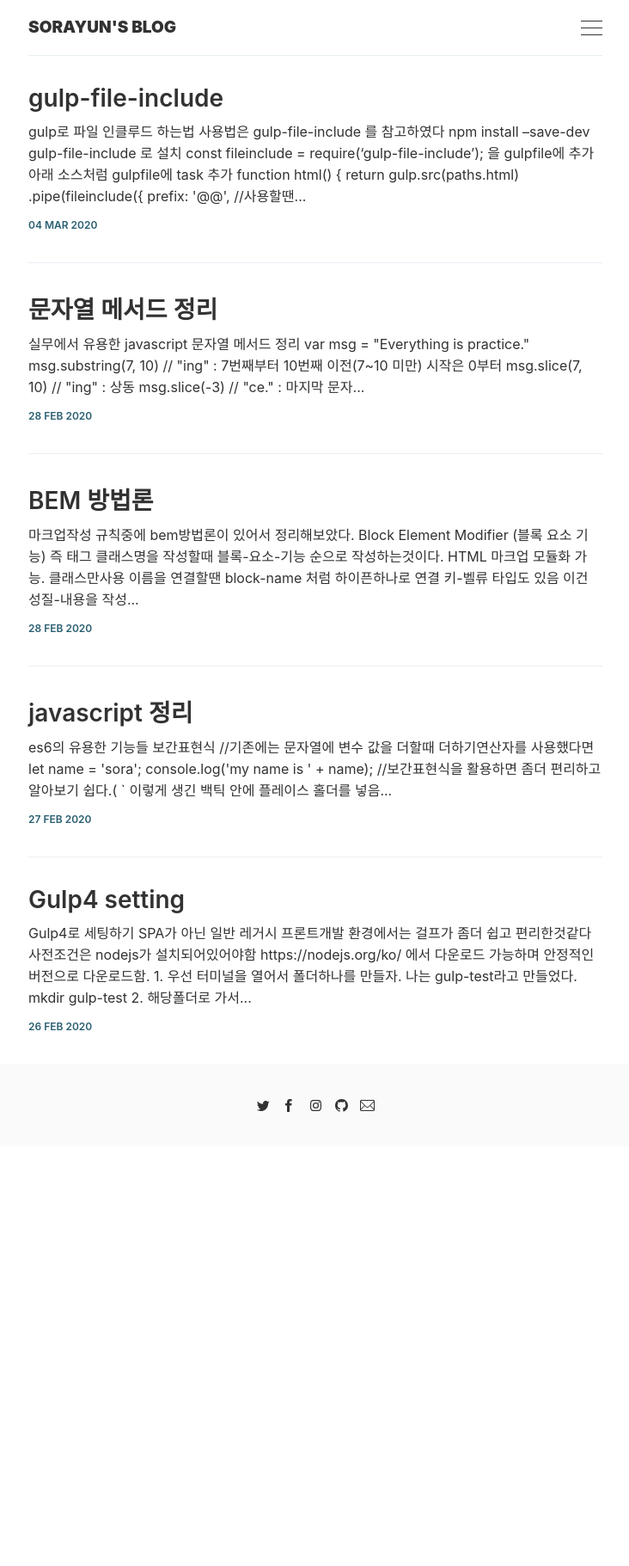
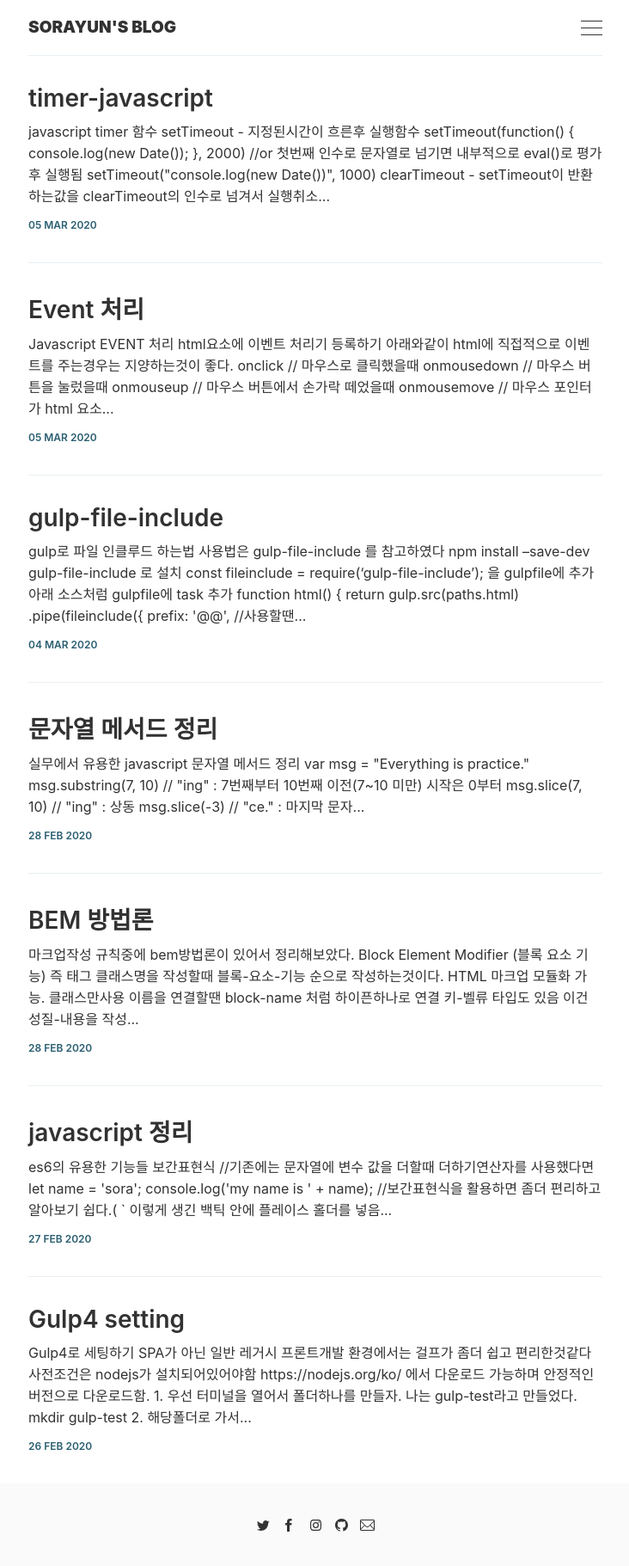
Before and after one commit to sorayun91/sorayun91.github.io, a Jekyll site: the page built from index.html, in a window 1280 px wide. Shown: the whole page at 86% size, without its empty margins (273-1005 px from the left). Built offline with Jekyll 4.4.1, drawn with Linux system fonts in a browser that asks for light colours; the list of posts is cut into pages by our own code; before the commit the page ends 1333 px from its top, so only the background shows below that.

Commit message:
javascript timer

```diff
--- a/_posts/2020-02-28-string.md
+++ b/_posts/2020-02-28-string.md
@@ -23,3 +23,31 @@ msg.endsWith(".") // true : 문자열이 마지막에 .으로 끝나는지?
 msg.includes("thing") // true : thing이 포함되어 있는지?
 
 {% endhighlight %}
+
+---
+
+* 명시적 타입 변환
+
+{% highlight js %}
+
+var n = 26;
+n.toString() // "26" : 인수를 지정하지 않으면 10진수 문자열로 변환
+n.toString(2) // "11010" : 1진수 문자열로 변환
+(26).toString(16) // "1a" : 숫자에서 바로 메서드를 자용할때
+
+// String함수
+String(26) // "26"
+String([1.2.3]) // "1,2,3"
+
+parseInt("101", 2) // 5 : 문자열을 2진수로 해석해서 변환
+
+// Number함수는 10진수만 처리가능
+// 모든 데이터 타입을 숫자로 변환
+
+Number(true) // 1
+Number(undefined) // NaN
+Number(null) // 0
+Number([1,2,3]) // NaN
+
+
+{% endhighlight js %}
--- /dev/null
+++ b/_posts/2020-03-05-event.md
@@ -0,0 +1,29 @@
+---
+title: Event 처리
+layout: post
+---
+
+## Javascript EVENT 처리
+
+### html요소에 이벤트 처리기 등록하기
+#### 아래와같이 html에 직접적으로 이벤트를 주는경우는 지양하는것이 좋다.
+
+* onclick // 마우스로 클릭했을때
+* onmousedown // 마우스 버튼을 눌렀을때
+* onmouseup // 마우스 버튼에서 손가락 떼었을때
+* onmousemove // 마우스 포인터가 html 요소 위에서 움직일때
+* onmouseout // 마우스 포인터가 html 요소를 벗어났을때
+* onmouseover // 마우스 포인터가 html 요소위에 놓여있을때
+* onkeydown // 키보드키 눌렀을때
+* onkeypress // 키보드이 키를 누르고 손가락 떼었을때
+* onkeyup // 키보드의 키에서 손가락을 떼었을때
+* onchange // input 요소의 값이 바뀌었을때
+* onblur // input 요소가 포커스를 잃었을때
+* onfocus // input 요소가 포커스되었을때
+* onselect // 텍스트 필드 등의 텍스트를 선택했을때
+* onsubmit // 폼제출버튼을 눌렀을때
+* onload // html을 모두 읽었을때
+* onunloadWeb // 다른페이지로 전환할때
+* onabourt // 페이지나 이미지 읽어 들이기가 중단될때
+* onerror // 페이지나 이미지 읽어 들이는 동안 오류날때
+* onresize // html 요소의 크기가 바뀌었을때
--- /dev/null
+++ b/_posts/2020-03-05-timer-javascript.md
@@ -0,0 +1,59 @@
+---
+title: timer-javascript
+layout: post
+tags:
+- 타이머함수
+- settTimeout
+- setInterval
+- clearTimeout
+- clearInterval
+---
+
+## javascript timer 함수
+
+* setTimeout - 지정된시간이 흐른후 실행함수
+{% highlight js %}
+setTimeout(function() {
+    console.log(new Date());
+}, 2000)
+
+//or 첫번째 인수로 문자열로 넘기면 내부적으로 eval()로 평가 후 실행됨
+setTimeout("console.log(new Date())", 1000)
+
+{% endhighlight js %}
+
+---
+
+* clearTimeout - setTimeout이 반환하는값을 clearTimeout의 인수로 넘겨서 실행취소
+{% highlight js %}
+var timer = setTimeout(function() {
+    console.log(new Date());
+}, 2000)
+...
+clearTimeout(timer)
+{% endhighlight js %}
+
+---
+
+* setInterval - 지정된 시간마다 반복해서 실행
+{% highlight js %}
+setInterval(function() {
+    console.log(new Date());
+}, 1000)
+
+//or 첫번째 인수로 문자열로 넘기면 내부적으로 eval()로 평가 후 실행됨
+setInterval("console.log(new Date())", 1000)
+
+{% endhighlight js %}
+
+---
+
+* clearInterval - setInterval의 반환값을 clearInterval의 인수로 넘겨서 실행취소
+{% highlight js %}
+var timer = setInterval(function() {
+    console.log(new Date());
+}, 1000)
+...
+clearInterval(timer);
+
+{% endhighlight js %}
```
